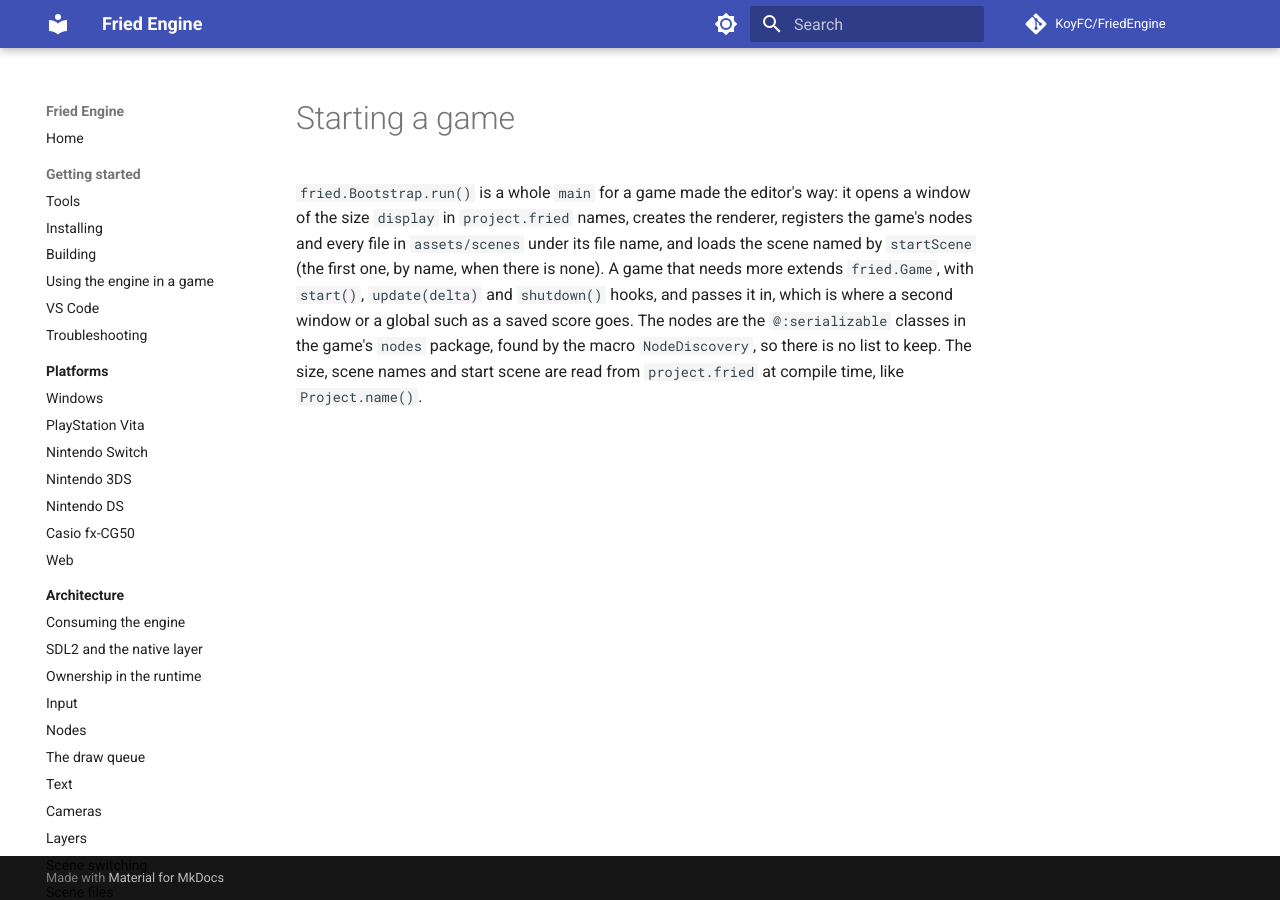
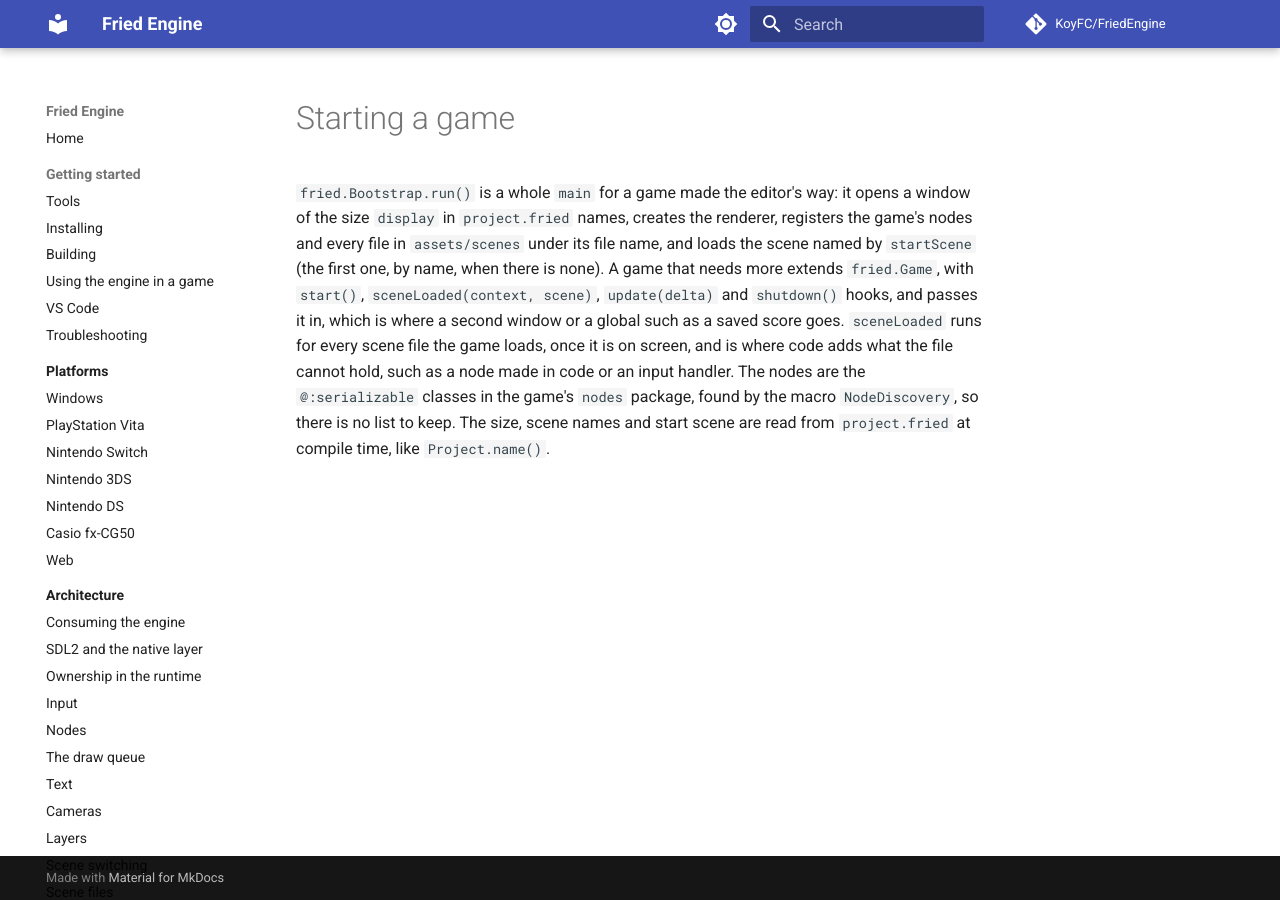
Before and after one commit to KoyFC/FriedEngine, an MkDocs documentation site: the page built from docs/architecture/starting-a-game.md, in a window 1280 px wide. Built offline with MkDocs 1.6.1 and Material for MkDocs 9.7.7, drawn with Linux system fonts in a browser that asks for light colours; comment, search, counter and statistics services are not loaded.

Commit message:
Run the Sandbox Through Bootstrap and a Game Class so the Editor's Play Matches It

```diff
--- a/docs/architecture/starting-a-game.md
+++ b/docs/architecture/starting-a-game.md
@@ -1,3 +1,3 @@
 # Starting a game
 
-`fried.Bootstrap.run()` is a whole `main` for a game made the editor's way: it opens a window of the size `display` in `project.fried` names, creates the renderer, registers the game's nodes and every file in `assets/scenes` under its file name, and loads the scene named by `startScene` (the first one, by name, when there is none). A game that needs more extends `fried.Game`, with `start()`, `update(delta)` and `shutdown()` hooks, and passes it in, which is where a second window or a global such as a saved score goes. The nodes are the `@:serializable` classes in the game's `nodes` package, found by the macro `NodeDiscovery`, so there is no list to keep. The size, scene names and start scene are read from `project.fried` at compile time, like `Project.name()`.
+`fried.Bootstrap.run()` is a whole `main` for a game made the editor's way: it opens a window of the size `display` in `project.fried` names, creates the renderer, registers the game's nodes and every file in `assets/scenes` under its file name, and loads the scene named by `startScene` (the first one, by name, when there is none). A game that needs more extends `fried.Game`, with `start()`, `sceneLoaded(context, scene)`, `update(delta)` and `shutdown()` hooks, and passes it in, which is where a second window or a global such as a saved score goes. `sceneLoaded` runs for every scene file the game loads, once it is on screen, and is where code adds what the file cannot hold, such as a node made in code or an input handler. The nodes are the `@:serializable` classes in the game's `nodes` package, found by the macro `NodeDiscovery`, so there is no list to keep. The size, scene names and start scene are read from `project.fried` at compile time, like `Project.name()`.
```
Also changed, not shown: docs/architecture/scene-switching.md (+1 -1 lines), 11 other files.
